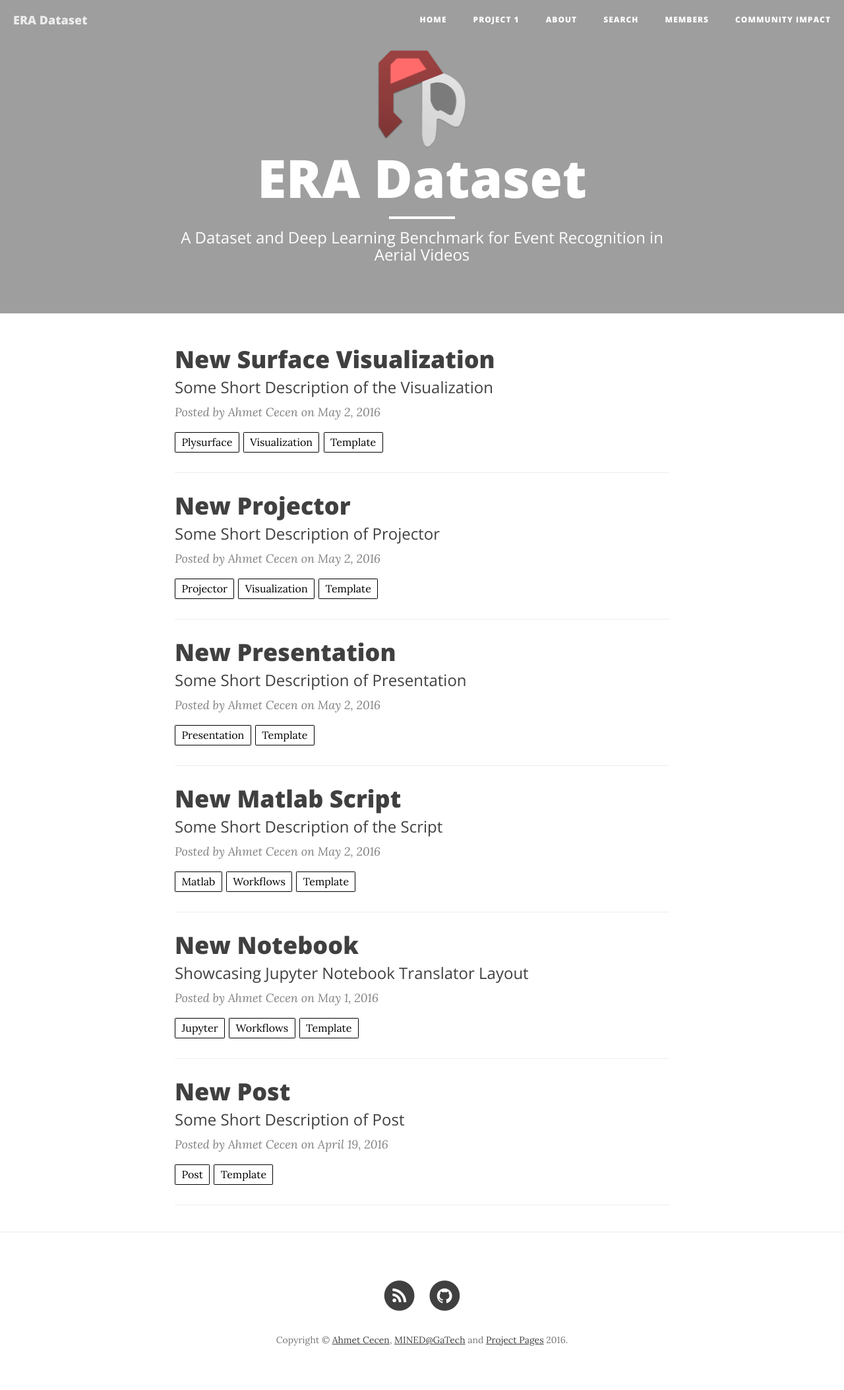
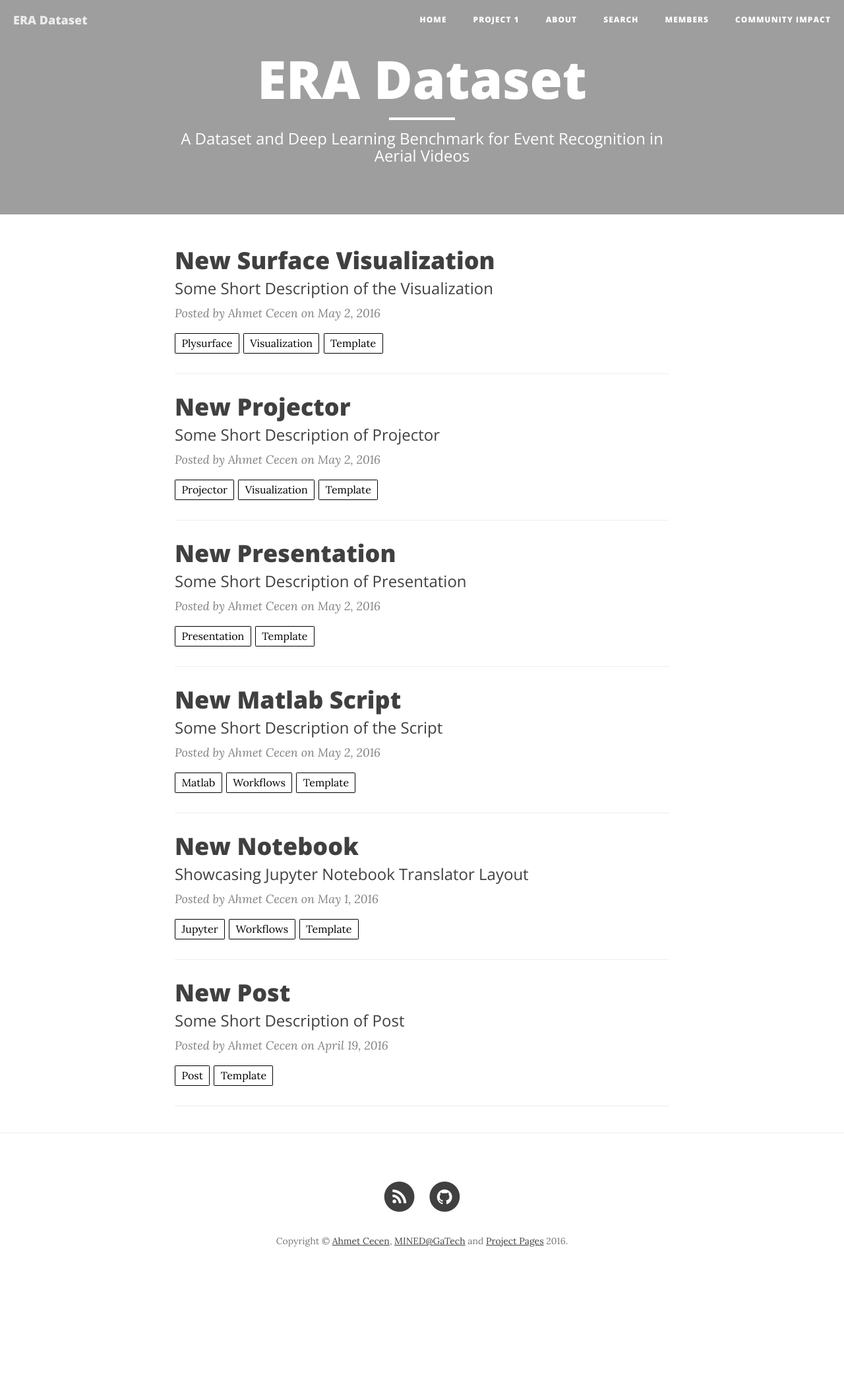
Before and after one commit to lcmou/ERA_Dataset, a Jekyll site: the page built from index.html, in a window 1280 px wide. Shown: the whole page at 66% size. Built offline with Jekyll 4.4.1, drawn with Linux system fonts in a browser that asks for light colours; nearby versions of some CDN libraries; the list of posts is cut into pages by our own code; after the commit the page ends 1957 px from its top, so only the background shows below that.

Commit message:
Update _config.yml

```diff
--- a/_config.yml
+++ b/_config.yml
@@ -10,7 +10,7 @@ url: "https://lcmou.github.io"
 baseurl: "/ERA_Dataset"
 header-img: /images/gif3.gif
 headercolor: "#FFFFFF"
-logo: /img/logos/Project-Pages-New-Logo-Inverted.png
+# logo: /img/logos/Project-Pages-New-Logo-Inverted.png
 
 # Tertiary Parameters
 github_username:  lcmou
```
